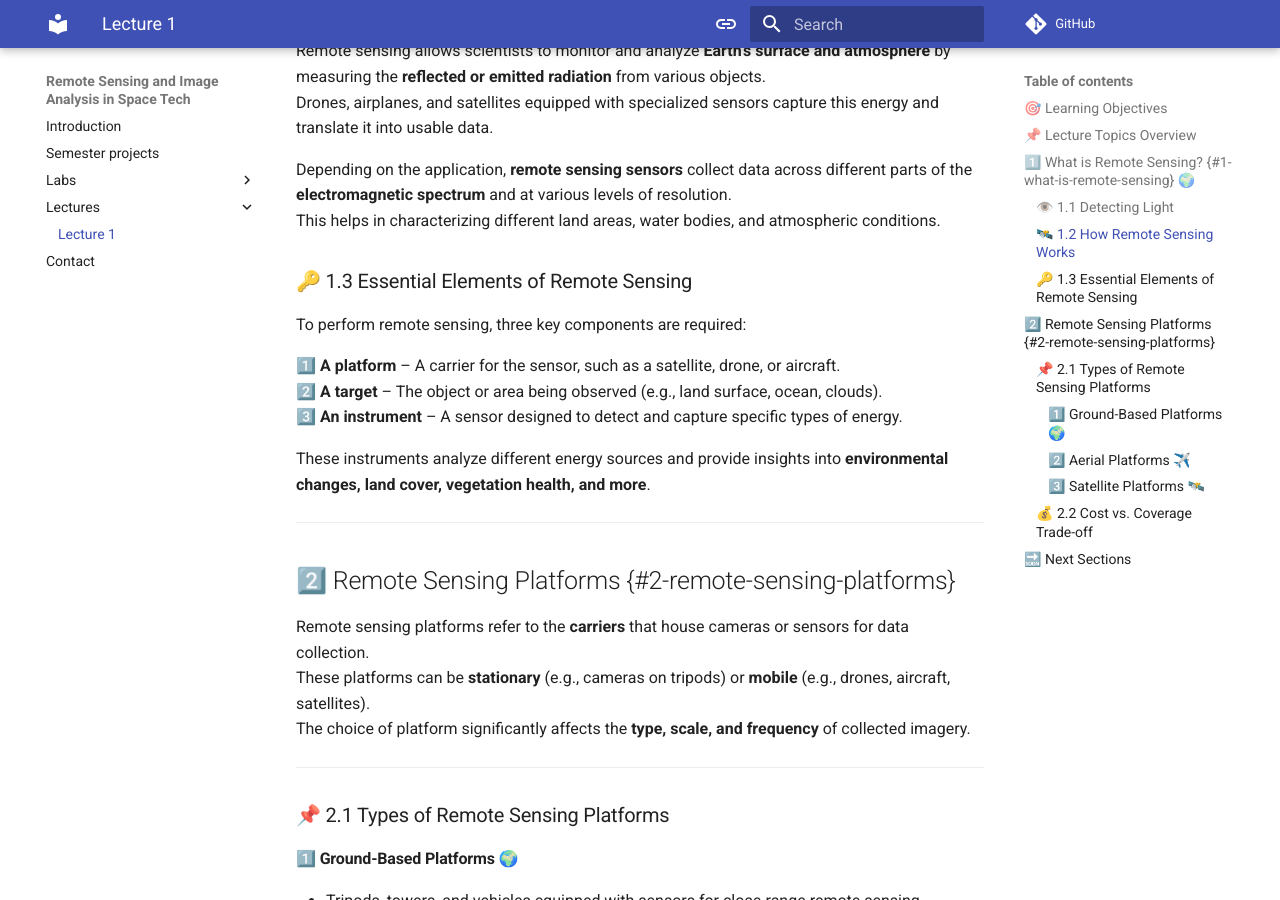
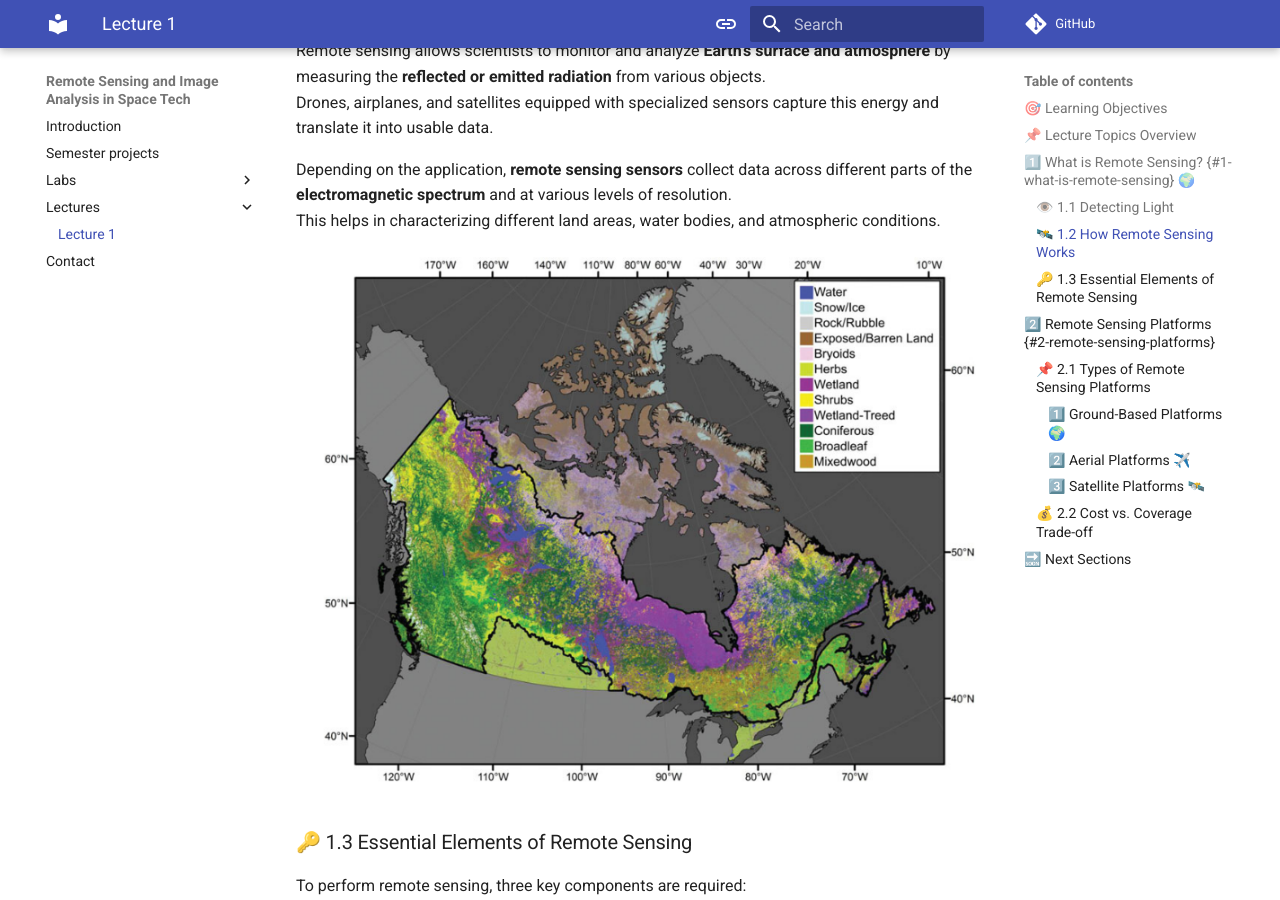
Before and after one commit to eo-agh/eo-course, an MkDocs documentation site: the page built from docs/assets/lectures/lecture_1.md, in a window 1280 px wide and 900 px high, scrolled down 1618 px. Built offline with MkDocs 1.6.1 and Material for MkDocs 9.7.7, drawn with Linux system fonts in a browser that asks for light colours; comment, search, counter and statistics services are not loaded.

Commit message:
land cover example added

```diff
--- a/docs/assets/lectures/lecture_1.md
+++ b/docs/assets/lectures/lecture_1.md
@@ -39,6 +39,8 @@ Drones, airplanes, and satellites equipped with specialized sensors capture this
 
 Depending on the application, **remote sensing sensors** collect data across different parts of the **electromagnetic spectrum** and at various levels of resolution.
 This helps in characterizing different land areas, water bodies, and atmospheric conditions.
+
+![Land Cover Example](https://raw.githubusercontent.com/eo-agh/eo-course/main/docs/assets/images/lecture1_image2.png)
 
 ### 🔑 1.3 Essential Elements of Remote Sensing
 
@@ -85,7 +87,7 @@ As a general rule, **higher altitude platforms** tend to be **more expensive** b
 The **farther a platform is from Earth**, the lower the spatial resolution tends to be.
 This means that each pixel in the image represents a larger surface area on Earth.
 
-![Platform Types](https://raw.githubusercontent.com/eo-agh/eo-course/main/docs/assets/images/lecture1_image2.png)
+![Platform Types](https://raw.githubusercontent.com/eo-agh/eo-course/main/docs/assets/images/lecture1_image3.png)
 
 ---
 
```
Also changed, not shown: docs/assets/images/lecture1_image2.png, docs/assets/images/lecture1_image3.png (added).
